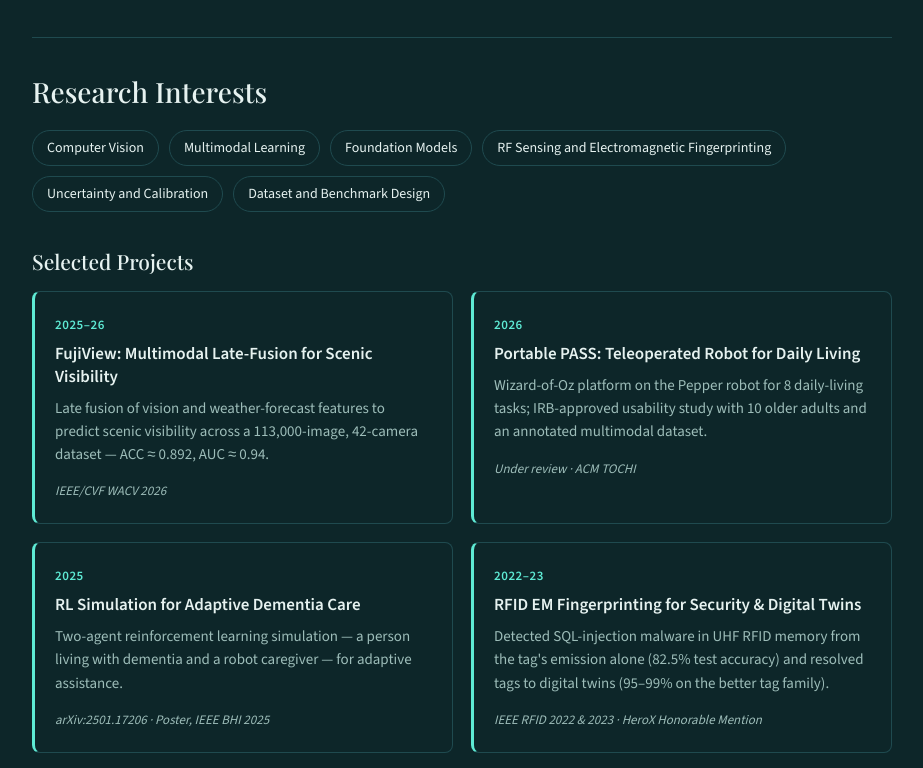
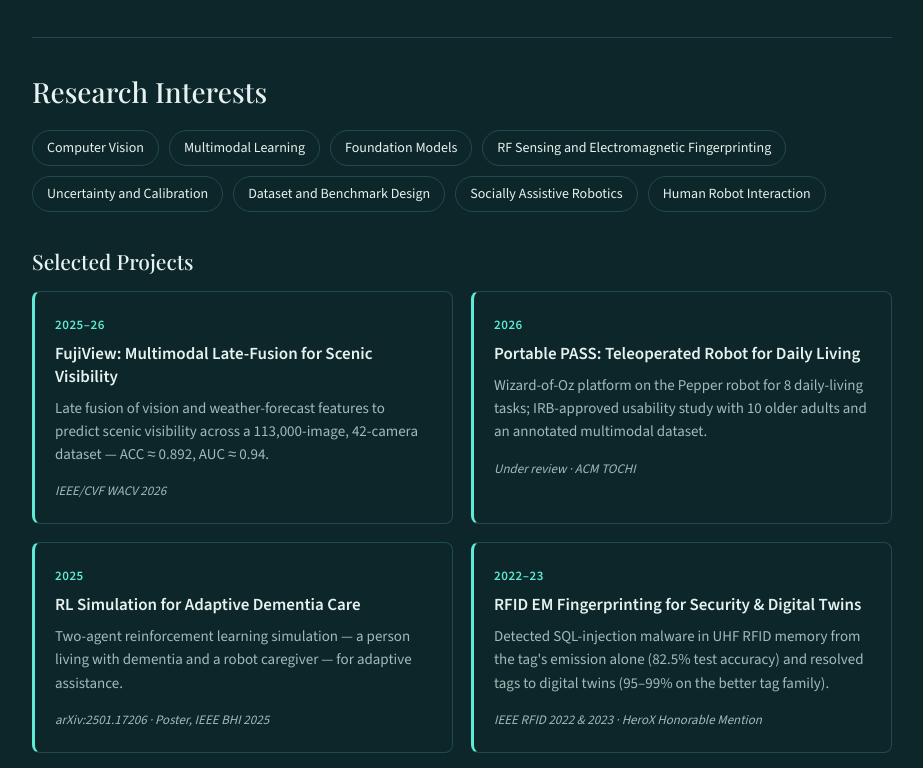
Before and after one commit to nehalhasnaeen/nehalhasnaeen.github.io, a plain HTML site: page index.html in a window 1280 px wide. Shown: the part 1240-2008 px from the top of the page, without its empty margins (178-1101 px from the left). Drawn offline with nearby package versions, Linux system fonts and the light colour scheme.

Commit message:
Added tags

```diff
--- a/index.html
+++ b/index.html
@@ -62,7 +62,7 @@
 
     <section class="card" id="research" aria-labelledby="research-h">
       <h2 id="research-h">Research Interests</h2>
-      <ul class="tags"><li>Computer Vision</li><li>Multimodal Learning</li><li>Foundation Models</li><li>RF Sensing and Electromagnetic Fingerprinting</li><li>Uncertainty and Calibration</li><li>Dataset and Benchmark Design</li></ul>
+      <ul class="tags"><li>Computer Vision</li><li>Multimodal Learning</li><li>Foundation Models</li><li>RF Sensing and Electromagnetic Fingerprinting</li><li>Uncertainty and Calibration</li><li>Dataset and Benchmark Design</li><li>Socially Assistive Robotics</li><li>Human Robot Interaction</li></ul>
 
       <h3 class="sub">Selected Projects</h3>
       <div class="projects">
```
Also changed, not shown: 1 other file.
